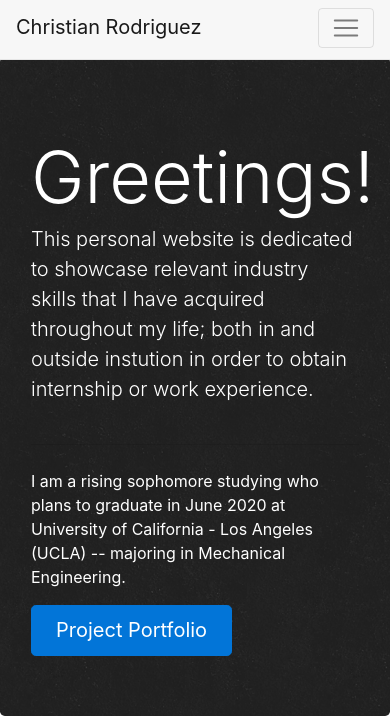
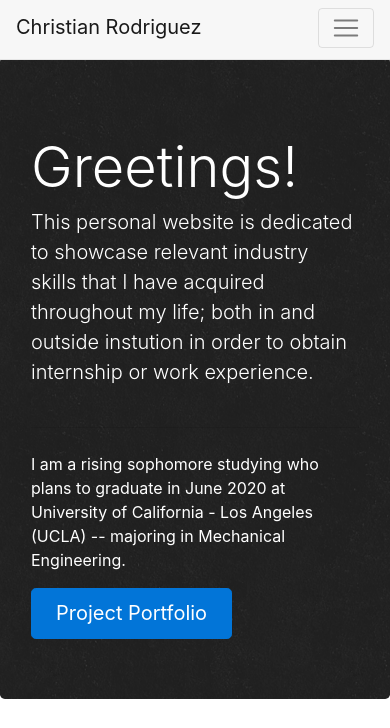
Before and after one commit to christiaanrr/christiaanrr.github.io, a plain HTML site: page index.html in a window 390 px wide. Shown: the top 728 px of the page. Drawn offline with Linux system fonts and the light colour scheme.

Commit message:
fixed responsive design for iPhone 5

```diff
--- a/index.html
+++ b/index.html
@@ -5,7 +5,7 @@
     <title>Christian Rodriguez</title>
     <link rel="stylesheet" href="src/css/bootstrap.min.css" />
     <link rel="stylesheet" href="src/css/styles.css" />
-    <meta name="viewport" content="width=device-width, initial-scale=1, shrink-to-fit=no">
+    <meta name="viewport" content="width=device-width, initial-scale=1">
     <script>
         (function(i,s,o,g,r,a,m){i['GoogleAnalyticsObject']=r;i[r]=i[r]||function(){
             (i[r].q=i[r].q||[]).push(arguments)},i[r].l=1*new Date();a=s.createElement(o),
@@ -53,7 +53,7 @@
     <div class="container">
         <div class="row">
             <div class="col-md-6">
-                <h1 class="display-3">Greetings!</h1>
+                <h1 class="display-3 greeting">Greetings!</h1>
                 <p class="lead">This personal website is dedicated to showcase relevant industry skills that I have acquired throughout my life; both in and outside instution
                     in order to obtain internship or work experience.</p>
                 <hr class="my-4">
--- a/src/css/styles.css
+++ b/src/css/styles.css
@@ -121,3 +121,9 @@ MEDIA QUERIES
         margin-bottom: 16px;
     }
 }
+
+@media (max-width: 400px) {
+    .greeting {
+        font-size: 3.5em;
+    }
+}
```
